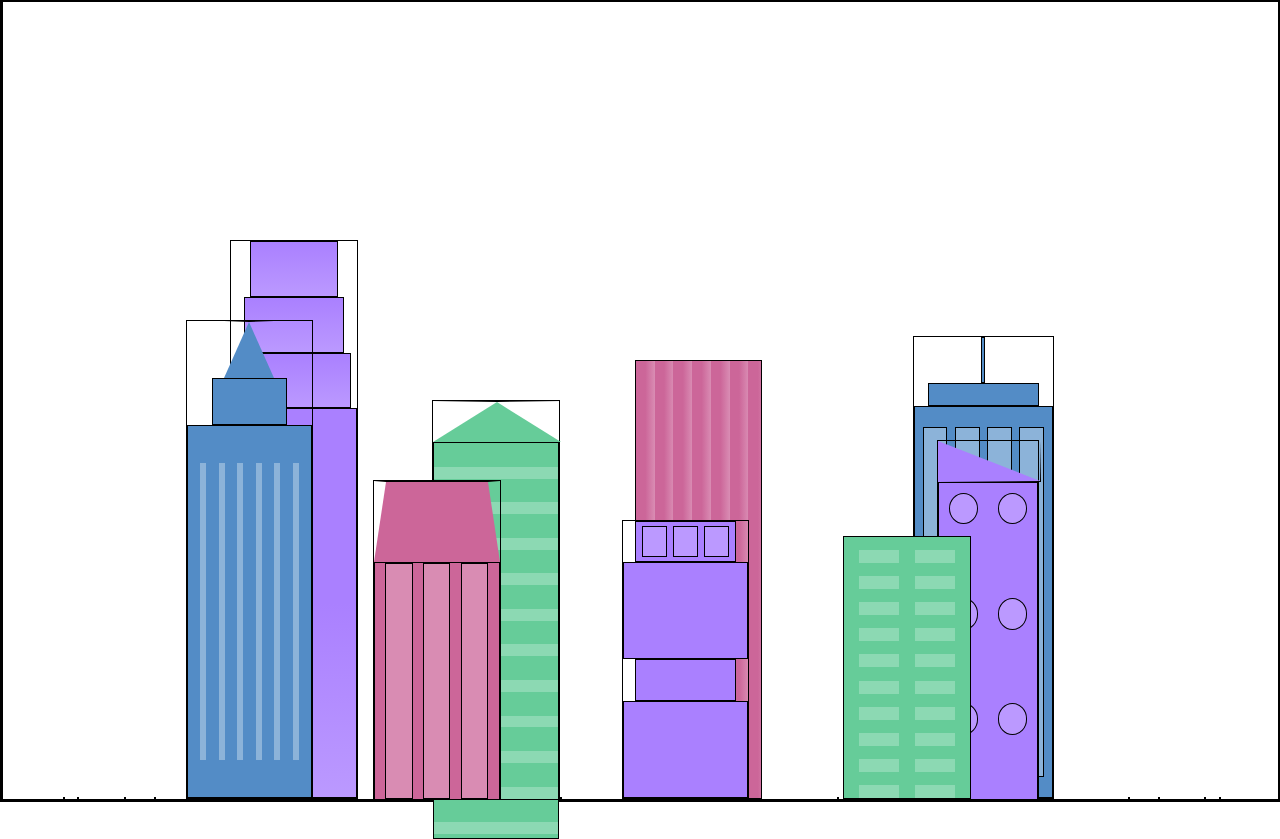
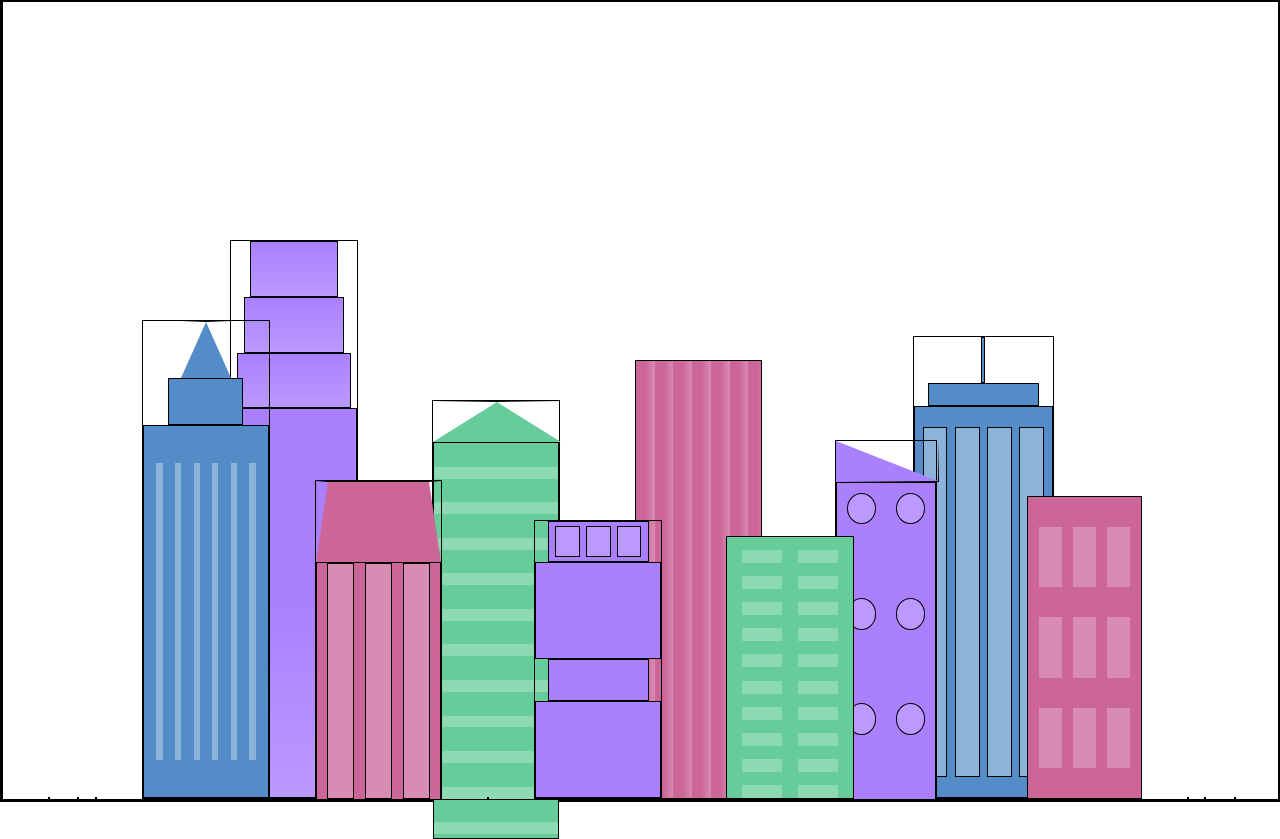
Before and after one commit to ConradPB/City-Skyline-Night-Blackout, a website: page index.html in a window 1280 px wide. Drawn offline with Linux system fonts and the light colour scheme.

Commit message:
city skyline 6th foreground building

```diff
--- a/CSS/styles.css
+++ b/CSS/styles.css
@@ -270,3 +270,21 @@
         var(--window-color2) 44%
       );
   }
+
+  .fb6 {
+    width: 9%;
+    height: 38%;
+    background: repeating-linear-gradient(
+        90deg,
+        var(--building-color3),
+        var(--building-color3) 10%,
+        transparent 10%,
+        transparent 30%
+      ),
+      repeating-linear-gradient(
+        var(--building-color3),
+        var(--building-color3) 10%,
+        var(--window-color3) 10%,
+        var(--window-color3) 30%
+      );
+  }
--- a/index.html
+++ b/index.html
@@ -75,7 +75,7 @@
         </div>
       </div>
       <div class="fb5"></div>
-
+      <div class="fb6"></div>
       <div></div>
       <div></div>
     </div>
```
